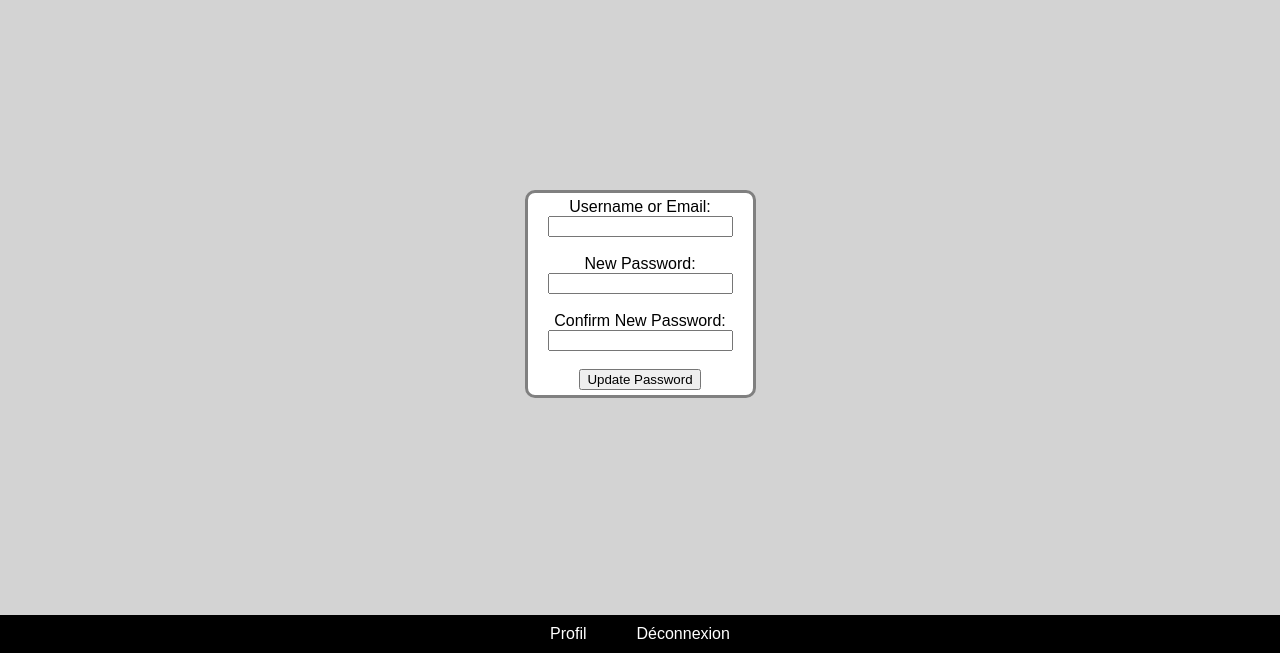
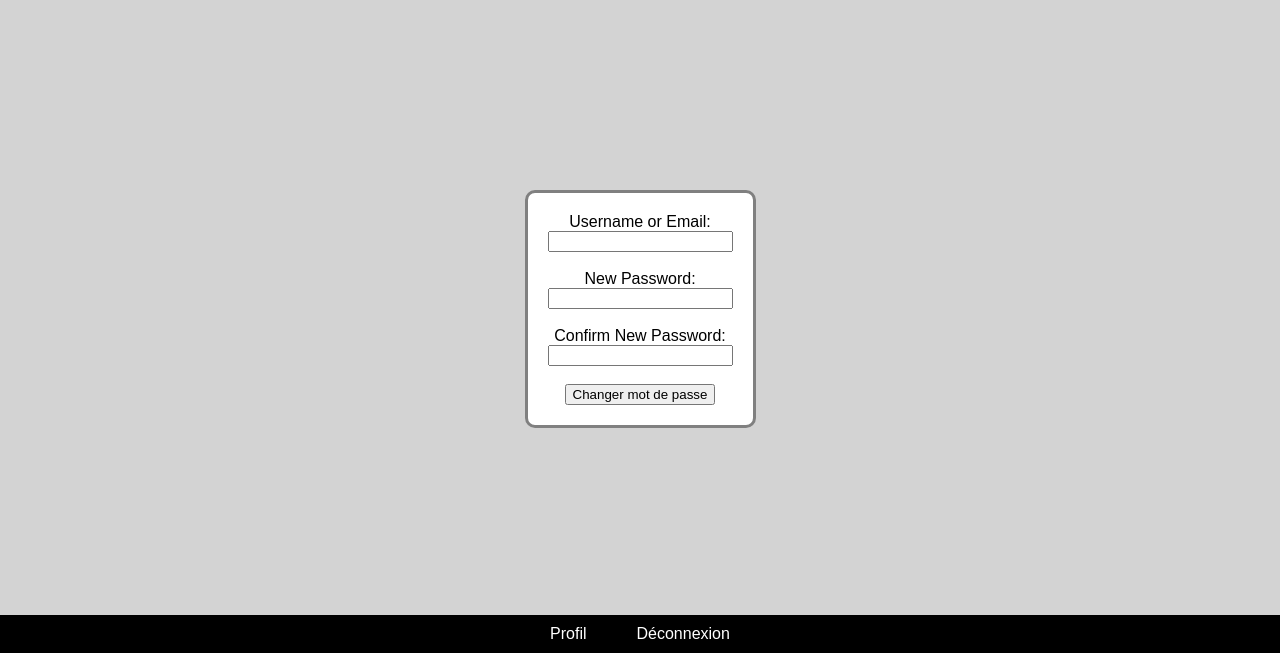
Before and after one commit to TitouanDor/Virtual-Trader, a PHP site: page /changerMDP.php in a window 1280 px wide. Shown: the part 147-800 px from the top of the page. Run offline with PHP 8.4, Linux system fonts and the light colour scheme.

Commit message:
update CSS mdp

```diff
--- a/CSSFile/mdp.css
+++ b/CSSFile/mdp.css
@@ -6,9 +6,7 @@
     border-style: solid;
     height: fit-content;
     width: fit-content;
-    padding: 5px;
-    padding-left: 20px;
-    padding-right: 20px;
+    padding: 20px;
     margin: auto;
     margin-top: 30vh;
 }
--- a/changerMDP.php
+++ b/changerMDP.php
@@ -61,7 +61,7 @@ if ($_SERVER["REQUEST_METHOD"] == "POST") {
             <label for="user_identifier">Username or Email:</label><br><input type="text" id="user_identifier" name="user_identifier" required><br><br>
             <label for="new_password">New Password:</label><br><input type="password" id="new_password" name="new_password" required><br><br>
             <label for="confirm_password">Confirm New Password:</label><br><input type="password" id="confirm_password" name="confirm_password" required><br><br>
-            <input type="submit" value="Update Password">
+            <input type="submit" value="Changer mot de passe">
             <?php if (isset($error)): ?>
                 <p style="color: red;"><?php echo $error; ?></p>
             <?php endif; ?>
```
